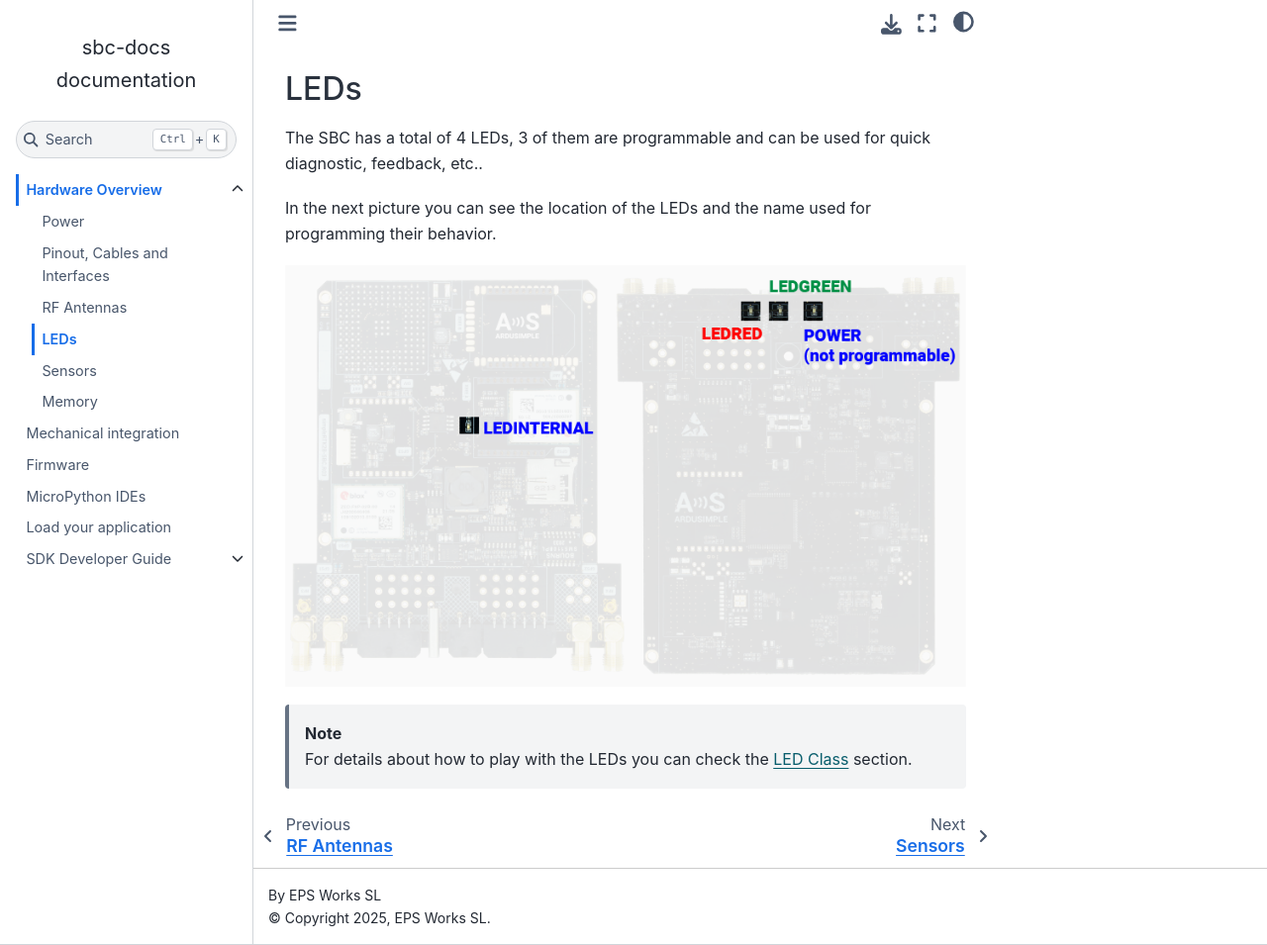
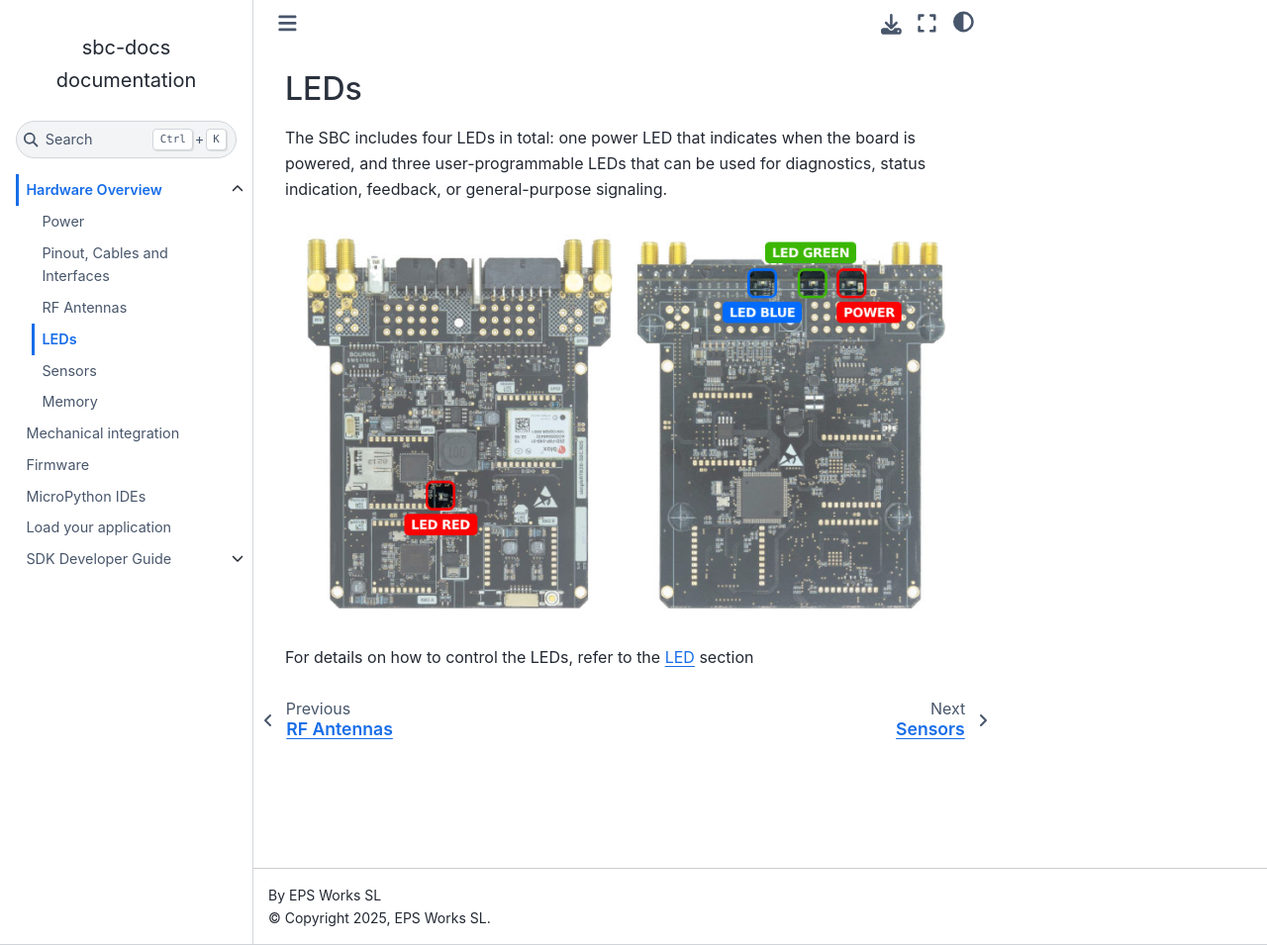
Before and after one commit to EPS-Works/sbc-docs, a Sphinx documentation site: the page built from source/hardware/led.md, in a window 1280 px wide and 955 px high. Shown: the whole window at 99% size. Built offline with Sphinx 7.4.7 and the Sphinx Book theme 1.1.4, drawn with Linux system fonts in a browser that asks for light colours.

Commit message:
docs(leds): update LEDs section

```diff
--- a/source/hardware/led.md
+++ b/source/hardware/led.md
@@ -1,10 +1,7 @@
 # LEDs
 
-The SBC has a total of 4 LEDs, 3 of them are programmable and can be used for quick diagnostic, feedback, etc..
+The SBC includes four LEDs in total: one power LED that indicates when the board is powered, and three user-programmable LEDs that can be used for diagnostics, status indication, feedback, or general-purpose signaling.
 
-In the next picture you can see the location of the LEDs and the name used for programming their behavior.
+![SBC LEDs](img/leds.jpg)
 
-![SBC LEDs](img/LEDs.png)
-
-> **Note**
-For details about how to play with the LEDs you can check the [LED Class](../sdk/reference/led) section.
+For details on how to control the LEDs, refer to the [LED](../sdk/reference/led) section
```
Also changed, not shown: source/hardware/img/LEDs.png (deleted), source/hardware/img/leds.jpg (added).
